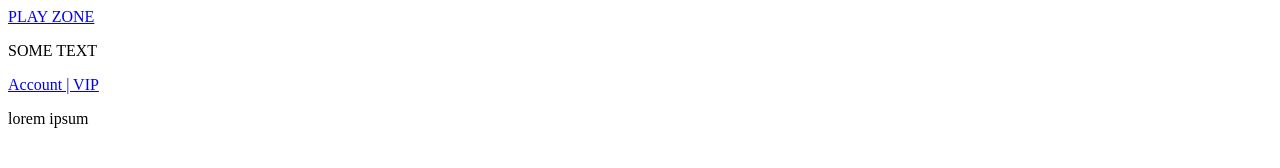
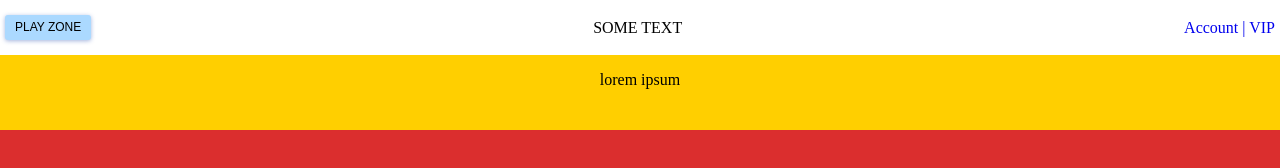
Before and after one commit to PawelCentkowski/Lego-web-clone, a plain HTML site: page Lego/index.html in a window 1280 px wide. Drawn offline with Linux system fonts and the light colour scheme.

Commit message:
Update style.css

```diff
--- a/Lego/style.css
+++ b/Lego/style.css
@@ -1,3 +1,78 @@
+/*
+* {
+	width: 100% !important;
+	padding: 0px !important;
+	margin: 0px !important;
+} */
 body {
+	background-color: #db2e2e;
+	padding: 0px !important;
+	margin: 0px !important;
+	width: 100% !important;
+}
+#nav_container {
+	display: grid;
+}
+#pre-nav {
+	padding-left: 5px;
+	padding-right: 5px;
 	background-color: #fff;
+	height: 55px;
+	display: flex;
+	justify-content: space-between;
+	align-items: center;
 }
+#nav {
+	text-align: center;
+	background-color: #ffcf00;
+	height: 75px;
+	margin: 0;
+	padding: 0;
+}
+
+a {
+	text-decoration: none;
+}
+/*
+    display: inline-flex;
+    align-items: center;
+    border-radius: 3px;
+    border: none;
+    background: rgb(171, 217, 255);
+    color: rgb(0, 0, 0);
+    font-size: 0.75rem;
+    line-height: 1.5625rem;
+    text-transform: uppercase;
+    padding: 0px 0.625rem;
+    box-shadow: rgba(48, 85, 181, 0.44) 0px 1px 4px 0px;
+    */
+
+/*display: inline-block;*/
+/*
+	padding: 10px 20px;
+	border-radius: 10px;
+	font-size: 10px;
+	background-color: blue;
+	color: white;
+	box-shadow: 0 4px 8px rgba(0, 0, 0, 0.2);
+    */
+/* Dodanie cienia */
+
+.button-link {
+	font-family: Cera Pro, sans-serif;
+	display: inline-flex;
+	align-items: center;
+	border-radius: 3px;
+	border: none;
+	background: rgb(171, 217, 255);
+	color: rgb(0, 0, 0);
+	font-size: 0.75rem;
+	line-height: 1.5625rem;
+	text-transform: uppercase;
+	padding: 0px 0.625rem;
+	box-shadow: rgba(48, 85, 181, 0.44) 0px 1px 4px 0px;
+}
+
+.pre-nav-boxs {
+	margin-right: 20px;
+}
```
